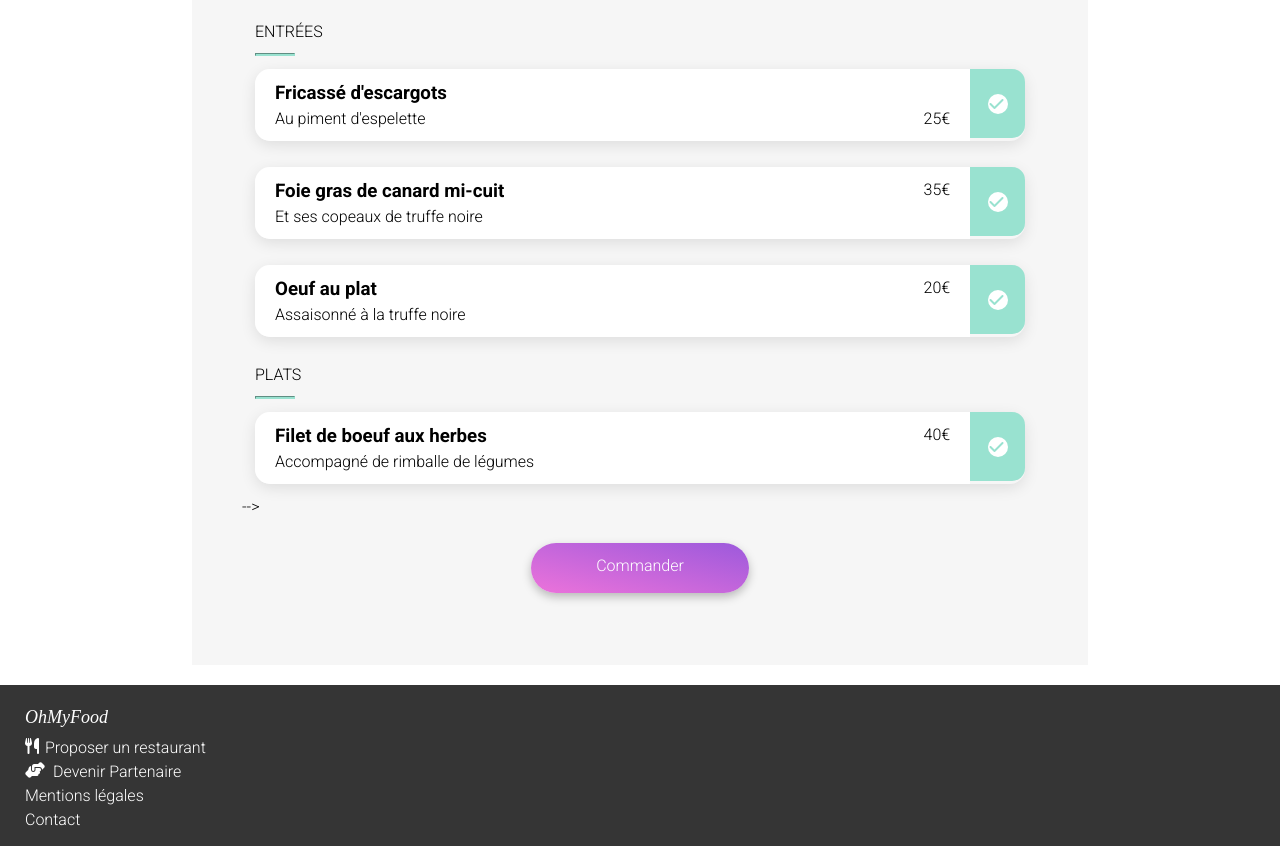
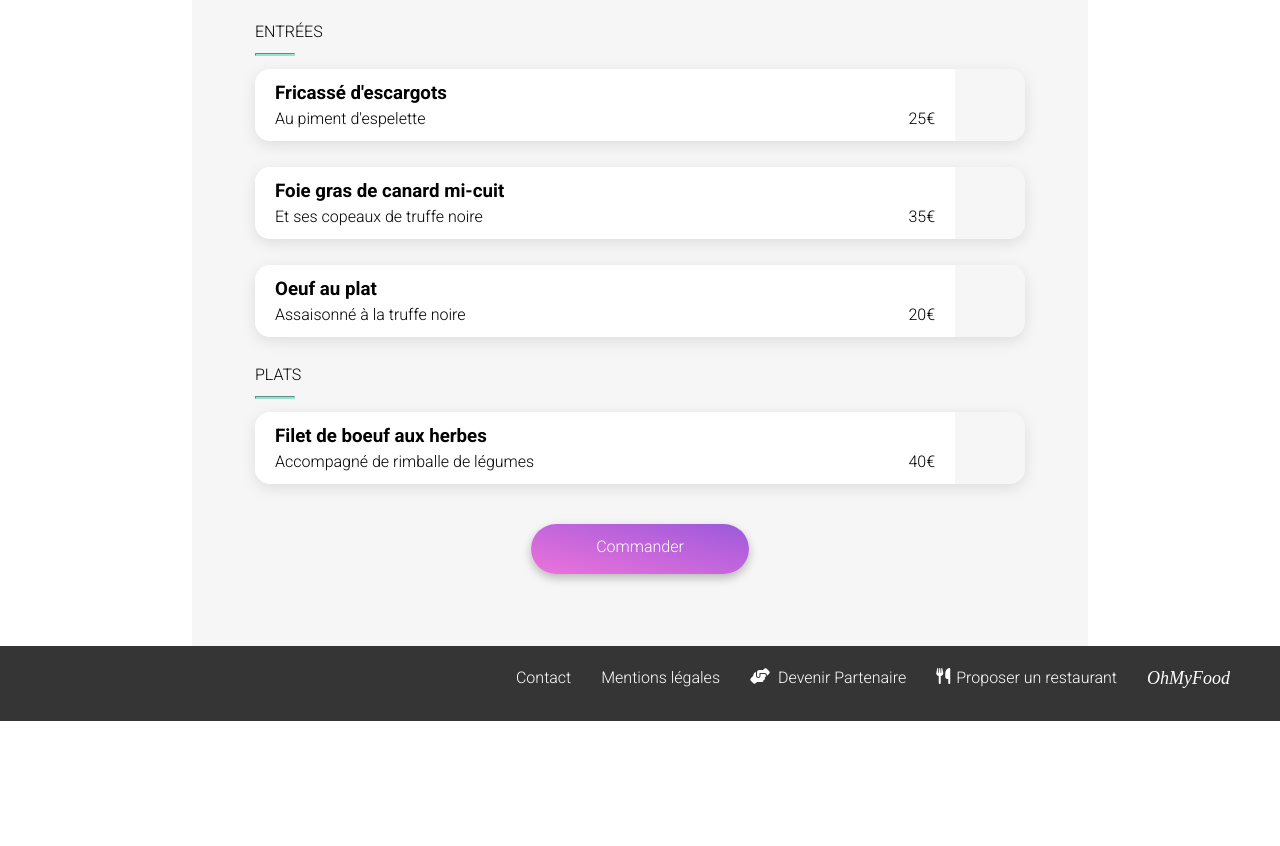
Before and after one commit to edmichel2002/SASSWorkshop, a website: page restaurants/la_palette_du_gout.html in a window 1280 px wide. Shown: the part 362-1208 px from the top of the page. After the commit the page ends 1083 px from the top, so only its background shows below. Drawn offline with Linux system fonts and the light colour scheme; a web font is replaced by a local one.

Commit message:
modifs cards

```diff
--- a/restaurants/la_palette_du_gout.html
+++ b/restaurants/la_palette_du_gout.html
@@ -71,24 +71,29 @@
                         <article class="cards__restaurants">
                             <div class="cards__content">
                                 <div class="menu_cards">
-                                <h3 class="flat">Foie gras de canard mi-cuit</h3>
-                                <p class="flavor">Et ses copeaux de truffe noire</p>
+                                    <h3 class="flat ellipsis">Foie gras de canard mi-cuit</h3>
+                                    <div class="menu_flavor_price">
+                                        <p class="flavor ellipsis">Et ses copeaux de truffe noire</p>
+                                        <p class="price_menu">35€</p>
                                     </div>
-                            <div class="price_menu">35€</div>
+                                </div>
                             </div>
                             <div class="choice">
                                 <i class="fa-sharp fa-solid fa-check"></i>
                             </div>
                         </article>
                     </div>
+
                     <div class="animation_3">
                         <article class="cards__restaurants">
                             <div class="cards__content">
                                 <div class="menu_cards">
-                                <h3 class="flat">Oeuf au plat</h3>
-                                <p class="flavor">Assaisonné à la truffe noire</p>
+                                    <h3 class="flat ellipsis">Oeuf au plat</h3>
+                                    <div class="menu_flavor_price">
+                                        <p class="flavor ellipsis">Assaisonné à la truffe noire</p>
+                                        <p class="price_menu">20€</p>
                                     </div>
-                            <div class="price_menu">20€</div>
+                                </div>
                             </div>
                             <div class="choice">
                                 <i class="fa-sharp fa-solid fa-check"></i>
@@ -100,18 +105,22 @@
                 <aside class="entries">
                     <h2 class="plate">PLATS</h2>
                     <hr>
+                    <div class="animation_1">
                         <article class="cards__restaurants">
                             <div class="cards__content">
                                 <div class="menu_cards">
-                                <h3 class="flat">Filet de boeuf aux herbes</h3>
-                                <p class="flavor">Accompagné de rimballe de légumes</p>
+                                    <h3 class="flat ellipsis">Filet de boeuf aux herbes</h3>
+                                    <div class="menu_flavor_price">
+                                        <p class="flavor ellipsis">Accompagné de rimballe de légumes</p>
+                                        <p class="price_menu">40€</p>
                                     </div>
-                            <div class="price_menu">40€</div>
+                                </div>
                             </div>
                             <div class="choice">
                                 <i class="fa-sharp fa-solid fa-check"></i>
                             </div>
                         </article>
+                    </div>
 
                 <!--<article class="cards__restaurants">
                         <div class="cards__content">
@@ -180,7 +189,7 @@
                             <div class="choice">
                                 <i class="fa-sharp fa-solid fa-check"></i>
                             </div>
-                    </article>--> -->
+                    </article>-->
 
                     <div class="container-button">
                         <div class="button">
@@ -196,13 +205,13 @@
             <footer>
                 <article class="container-footer">
                     <p class="text-footer">OhMyFood</p>
-                    <div>
+                    <div class="eat">
                         <a href="#">
                             <i class="fa-solid fa-utensils"></i>
                             <p class="ideas">Proposer un restaurant</p>
                         </a>
                     </div>
-                    <div>
+                    <div class="collabors">
                         <a href="#">
                             <i class="fa-solid fa-handshake-angle"></i>
                             <p class="collabs">Devenir Partenaire</p>
--- a/sass/components/_ellipse.scss
+++ b/sass/components/_ellipse.scss
@@ -1,9 +1,5 @@
-h3{
-    white-space: nowrap;
-    overflow: hidden;
-    text-overflow: ellipsis;
-}
-.flavor {
+
+.ellipsis{
     text-overflow: ellipsis;
     overflow: hidden;
     white-space: nowrap;
--- a/sass/components/_hearts.scss
+++ b/sass/components/_hearts.scss
@@ -16,4 +16,5 @@ width: 22px;
 height: 21px;
 flex-shrink: 0;
 margin-bottom: 4px;
+cursor: pointer;
 }
--- a/sass/layout/_footer.scss
+++ b/sass/layout/_footer.scss
@@ -2,7 +2,6 @@
     display: flex;
     flex-direction: column;
     padding: 22px 25px;
-    margin-top: 20px;
     background: #353535;
 }
 .text-footer{
--- a/sass/libs/_home_page.scss
+++ b/sass/libs/_home_page.scss
@@ -60,6 +60,10 @@
         margin-bottom: 20px;
     }
 
+    .container_cards{
+        margin-bottom: 20px;
+    }
+
     #restaurants .container {
         display: flex;
         flex-direction: column;
--- a/sass/pages/_breakpoints.scss
+++ b/sass/pages/_breakpoints.scss
@@ -13,6 +13,7 @@ $xlPoint_stop : 1440px ;
         min-width: 768px;
         width: 80%;
         margin: auto;
+        padding: 0 50px;
     }
 
     .menu__restau {
@@ -38,11 +39,13 @@ $xlPoint_stop : 1440px ;
             }
         }
     }
-
-
+    .restaurants__title{
+        margin-left: 52px;
+    }
     .title__menu {
         min-width: 1024px;
         margin: auto;
+        margin-top: 25px;
     }
 
     .cards__news{
@@ -54,12 +57,12 @@ $xlPoint_stop : 1440px ;
     }
 
     .container_cards{
-        min-width: 1024px;
+       // min-width: 1024px;
         display: flex;
         flex-direction: row;
         gap: 40px;
-        margin-left: 30px;
-        display: flex;
+        //margin-left: 30px;
+        padding: 0 50px;
     }
     .body__container .main-container .menu__restau .title__restau{
         display: flex;
@@ -78,4 +81,11 @@ $xlPoint_stop : 1440px ;
         margin: auto;
        // width: 100%;
         }
-    }
+
+        .container-footer {
+            display: flex;
+            flex-direction: row-reverse;
+            padding-right: 50px;
+            gap: 30px;
+        }
+        }
--- a/sass/pages/_restaurant.scss
+++ b/sass/pages/_restaurant.scss
@@ -71,14 +71,14 @@
                 border-radius: 15px;
                 margin: 13px;
                 box-shadow: 0px 4px 15px rgba(0, 0, 0, 0.1);
-
+                cursor: pointer;
             }
             .cards__content{
                 display: flex;
                 padding: 13px 0;
                 background:$white;
                 width: 100%;
-
+                cursor: pointer;
             }
 
             .animation_1{
@@ -92,16 +92,15 @@
                 animation: appear 5s;
             }
             .choice{
-                width: 20%;
+                width: 10%;
                 display: flex;
                 align-items: center;
                 justify-content: center;
                 background-color: $tertiaire;
                 border-radius: 0px 13px 13px 0px;
-                transition: all 200ms ease-in-out;
-                height: 69px;
-                width: 59px;
-}
+                opacity: 0;
+                ;
+            }
             }
             .menu_cards{
                 margin-left: 20px;
```
Also changed, not shown: assets/style.css, 1 other file. Lines whose indentation alone changed are shown as unchanged.
